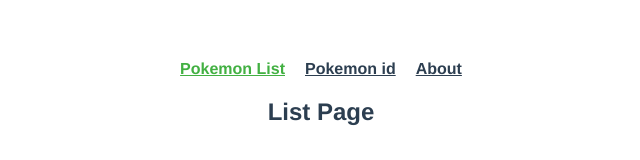
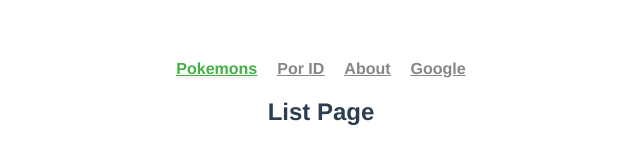
Before and after one commit to cuadros-code/vue-router-lifecycle, a Vue app: page /#/home in a window 1280 px wide. Before the commit this address led to /#/. Shown: the top 160 px of the page, without its empty margins (319-959 px from the left). Built offline with nearby package versions, Linux system fonts and the light colour scheme; no server answers.

Commit message:
custom link

```diff
--- /dev/null
+++ b/src/modules/shared/components/CustomLink.vue
@@ -0,0 +1,47 @@
+<template>
+  <a
+    v-if="isExternalLink"
+    :href="link.to"
+    target="_blank"
+    class="norma-link"
+  >
+    {{ link.name }}
+  </a>
+  <router-link
+    v-else
+    :to="link.to"
+    v-slot="{ href, isActive }"
+  >
+    <a
+      :href="href"
+      :class="isActive ? 'is-active': 'norma-link'"
+    >
+      {{ link.name }}
+    </a>
+  </router-link>
+</template>
+
+<script>
+export default {
+  props: {
+    link: {
+      type: Object,
+      required: true
+    }
+  },
+  computed: {
+    isExternalLink(){
+      return this.link.to.startsWith('http')
+    }
+  }
+}
+</script>
+
+<style scoped>
+  .is-active {
+    color: #42b042;
+  }
+  .norma-link{
+    color: rgb(134, 134, 134);
+  }
+</style>
--- a/src/modules/shared/components/NavBar.vue
+++ b/src/modules/shared/components/NavBar.vue
@@ -1,14 +1,36 @@
 <template>
   <div>
-    <router-link to="/">Pokemon List</router-link>
-    <router-link to="/2">Pokemon id</router-link>
-    <router-link to="/about">About</router-link>
+    <!-- <router-link :to="{ name: 'home' }">Pokemon List</router-link>
+    <router-link :to="{ name: 'pokemon-id', params: {id: 85} }">Pokemon id</router-link>
+    <router-link :to="{ name: 'about' }">About</router-link> -->
+
+    <CustomLink
+      v-for="link in links"
+      :key="link.to"
+      :link="link"
+    />
+
   </div>
 </template>
 
 <script>
+import CustomLink from './CustomLink.vue'
+
 export default {
+  components: {
+    CustomLink
+  },
+  data() {
+    return {
+      links: [
+        { to: '/home', name: 'Pokemons' },
+        { to: '/pokemonid/50', name: 'Por ID' },
+        { to: '/about', name: 'About' },
+        { to: 'https://google.com', name: 'Google' },
 
+      ]
+    }
+  }
 }
 </script>
 
@@ -24,8 +46,8 @@ export default {
     color: #2c3e50;
   }
 
-  div .router-link-exact-active {
+  /* div .router-link-exact-active {
     color: #42b042;
-  }
+  } */
 
 </style>
--- a/src/router/router.js
+++ b/src/router/router.js
@@ -5,16 +5,25 @@ import NotFound from '@/modules/shared/pages/NotFound'
 // import AboutPage from '@/modules/pokemon/pages/AboutPage'
 
 const routes = [
+  // Redireccion
   {
     path: '/',
+    redirect: '/home'
+  },
+  {
+    path: '/home',
+    name: 'home',
     component: () => import( /*webpackChunkName: "ListPage"*/ '../modules/pokemon/pages/ListPage')
   },
   {
     path: '/about',
+    name: 'home',
+    name: 'about',
     component: () => import( /*webpackChunkName: "AboutPage"*/ '../modules/pokemon/pages/AboutPage')
   },
   {
-    path: '/:id',
+    path: '/pokemonid/:id',
+    name: 'pokemon-id',
     component: () => import( /*webpackChunkName: "PokemonPage"*/ '../modules/pokemon/pages/PokemonPage'),
     props: ( route ) => {
       const id = Number( route.params.id )
@@ -23,7 +32,7 @@ const routes = [
   },
   {
     path: '/:pathMatch(.*)*',
-    component: NotFound
+    component: NotFound ,
   },
 ]
 
```
